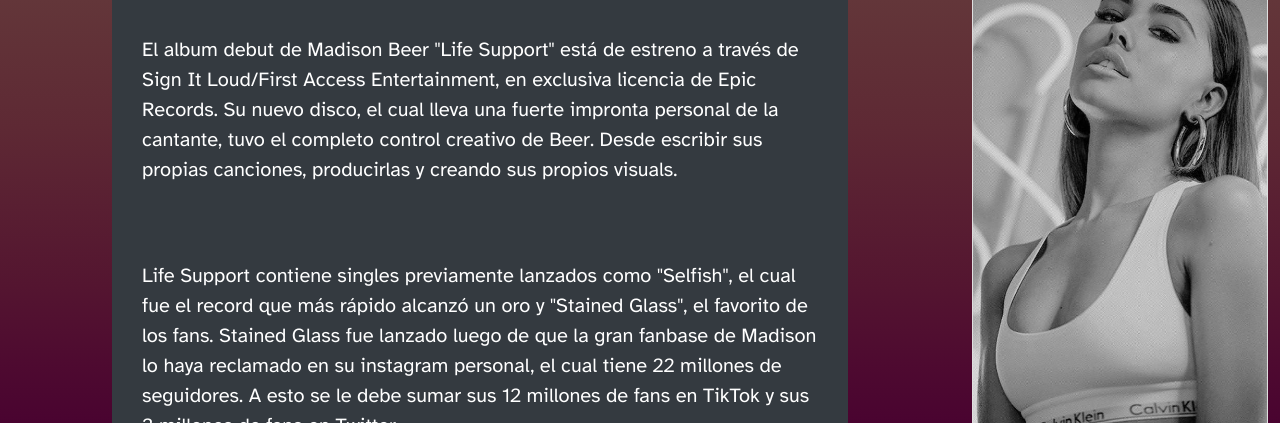
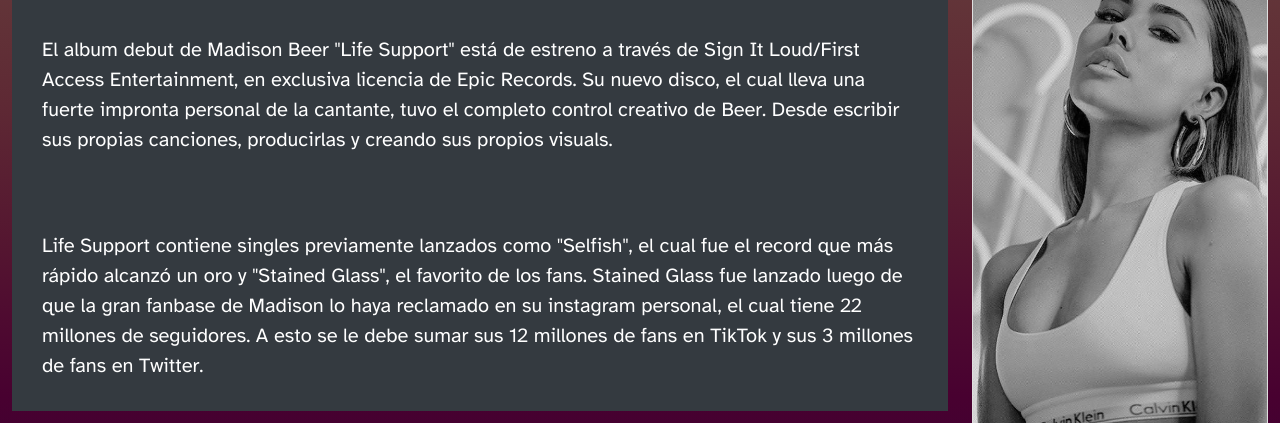
Before and after one commit to antofern/DesarrolloWebMadisonBeer, a website: page index.html in a window 1280 px wide. Shown: the part 187-610 px from the top of the page. Drawn offline with nearby package versions, Linux system fonts and the light colour scheme.

Commit message:
margenes

```diff
--- a/scss/style.scss
+++ b/scss/style.scss
@@ -46,7 +46,7 @@
 #articlePrincipal{
     background-color: #343a40;
     position: relative;
-    margin: 100px 100px 50px 100px;
+    margin: 100px 0px 50px 0px;
 }
 
 #articleAside{
```
Also changed, not shown: estilo/estilo.css.
